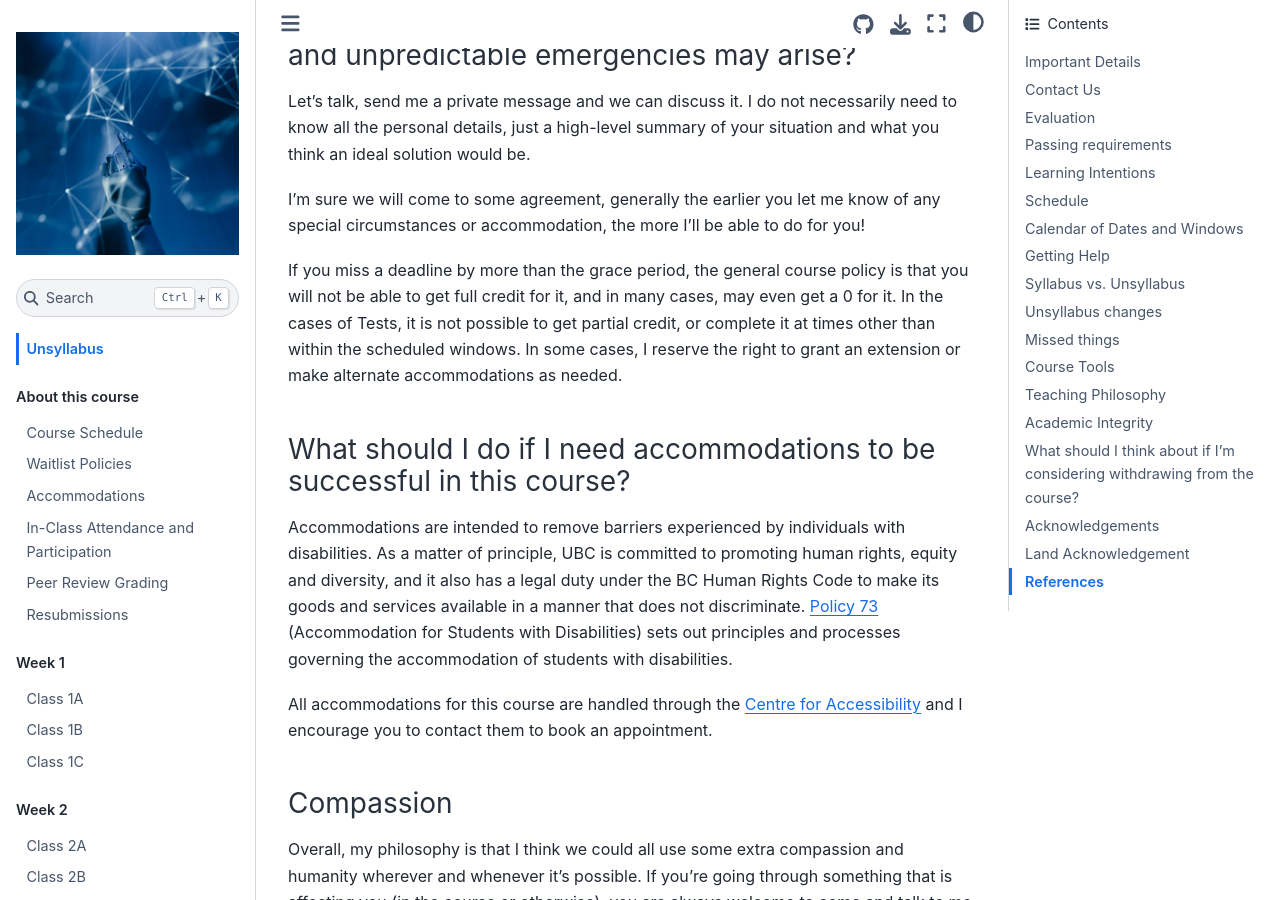
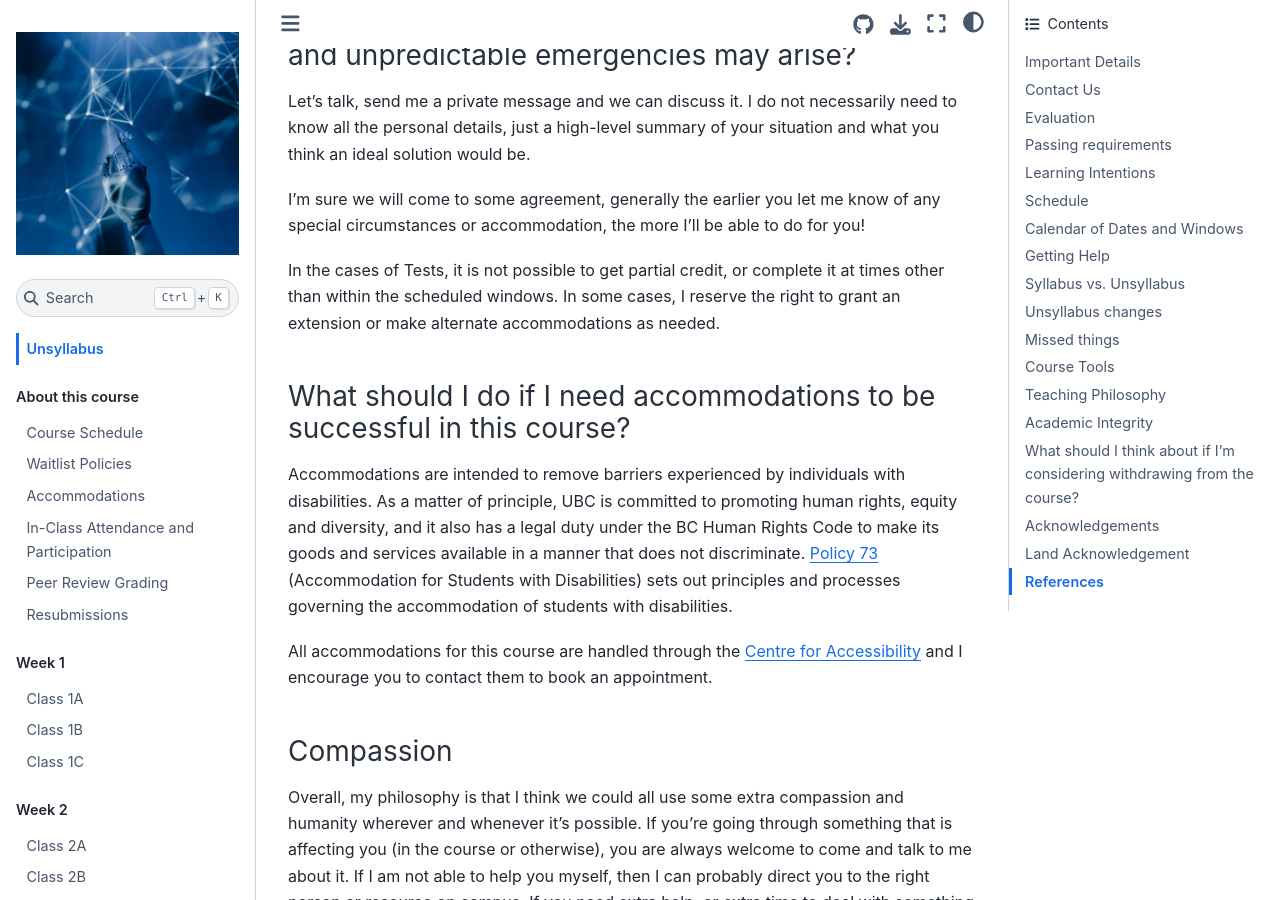
Before and after one commit to UBC-CS/cpsc430, a Jupyter Book: the page built from about/unsyllabus.md, in a window 1280 px wide and 900 px high, scrolled down 9901 px. Built offline with Jupyter Book 1.0.4 settings and Sphinx 7.4.7 and the Sphinx Book theme 1.1.4, drawn with Linux system fonts in a browser that asks for light colours; cross-references to code outside the pages are shown as plain code; part of the change alters nothing that is shown; some of the changed text lies outside the part shown.

Commit message:
fix config file

````diff
--- a/_config.yml
+++ b/_config.yml
@@ -93,10 +93,10 @@ sphinx:
 
       # Withdrawal Dates and Exam Period
       # https://vancouver.calendar.ubc.ca/dates-and-deadlines
-      W_DATE_1: "11:59 PDT on May 20, 2024"
-      W_DATE_2: "11:59 PDT on June 07, 2024"
-      W_DATE_3: "11:59 PDT on June 07, 2024"
-      EXAM_PERIOD: "Monday June 24 - Friday June 28"
+      W_DATE_1: "11:59 PDT on July 8, 2024"
+      W_DATE_2: "11:59 PDT on July 9, 2024"
+      W_DATE_3: "11:59 PDT on July 9, 2024"
+      EXAM_PERIOD: "Tuesday August 13 - Saturday August 17"
 
       # Course Policies
       GRACE_PERIOD: "6 hour"
--- a/about/unsyllabus_bits/missed_things.md
+++ b/about/unsyllabus_bits/missed_things.md
@@ -34,7 +34,7 @@ Remember, if you miss a Test for whatever reason, you can make it up the followi
 ```
  -->
 
-If you miss a deadline by more than the grace period, the general course policy is that you will not be able to get full credit for it, and in many cases, may even get a 0 for it.
+<!-- If you miss a due date, the general course policy is that you will not be able to get full credit for it, and in many cases, may even get a 0 for it. -->
 In the cases of Tests, it is not possible to get partial credit, or complete it at times other than within the scheduled windows.
 In some cases, I reserve the right to grant an extension or make alternate accommodations as needed.
 
````
